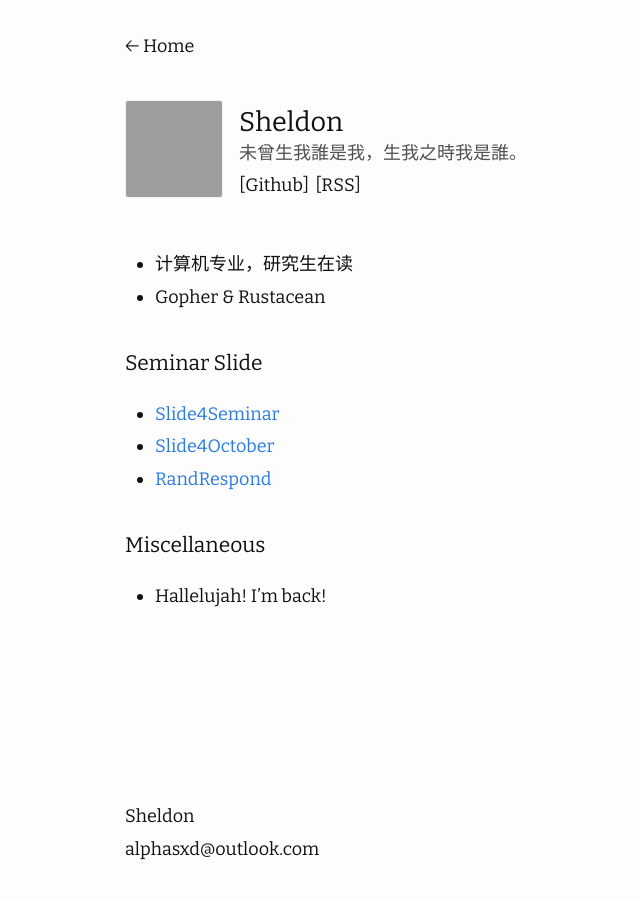
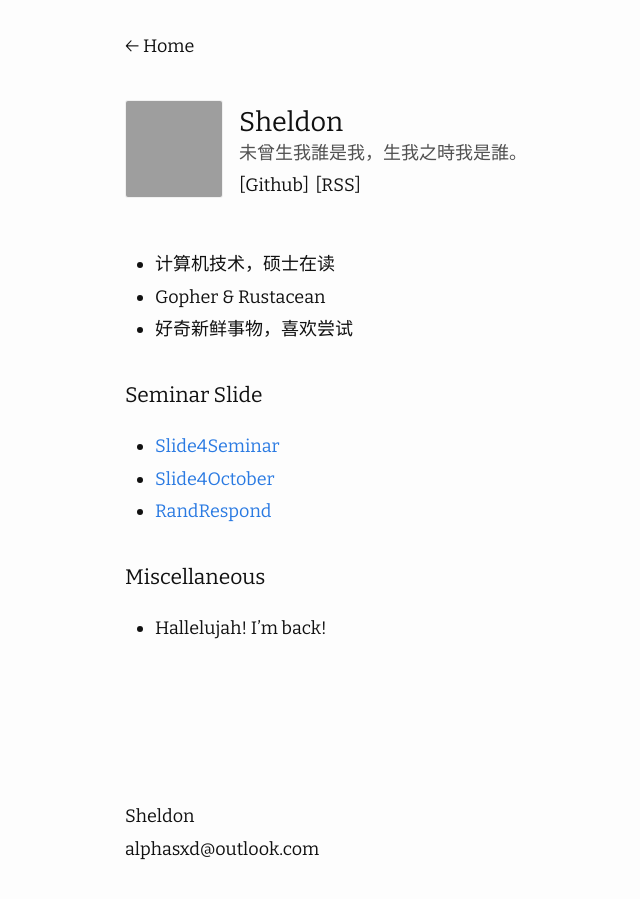
Before and after one commit to Alphasxd/alphasxd.github.io, a Jekyll site: the page built from about.md, in a window 1280 px wide. Shown: the whole page, without its empty margins (145-785 px from the left). Built offline with Jekyll 4.4.1, drawn with Linux system fonts in a browser that asks for light colours; nearby versions of some CDN libraries; grey boxes are pictures that could not be loaded.

Commit message:
Update about page

```diff
--- a/about.md
+++ b/about.md
@@ -2,8 +2,9 @@
 layout: about
 ---
 
-- 计算机专业，研究生在读
+- 计算机技术，硕士在读
 - Gopher & Rustacean
+- 好奇新鲜事物，喜欢尝试
 
 ### Seminar Slide
 - [Slide4Seminar](https://slide4seminar.netlify.app/)
```
